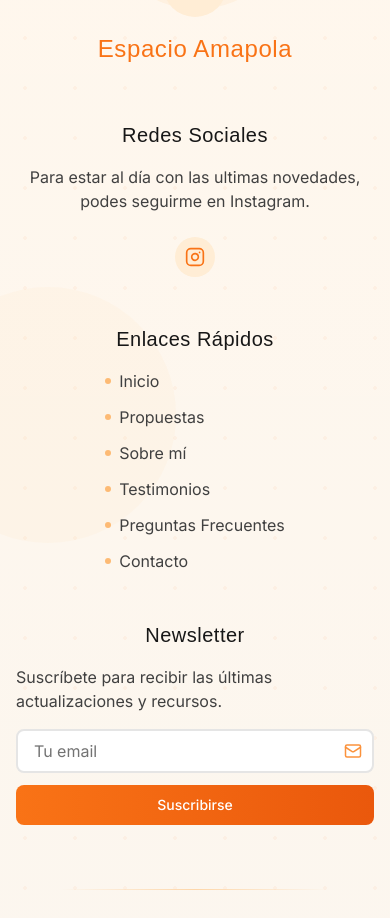
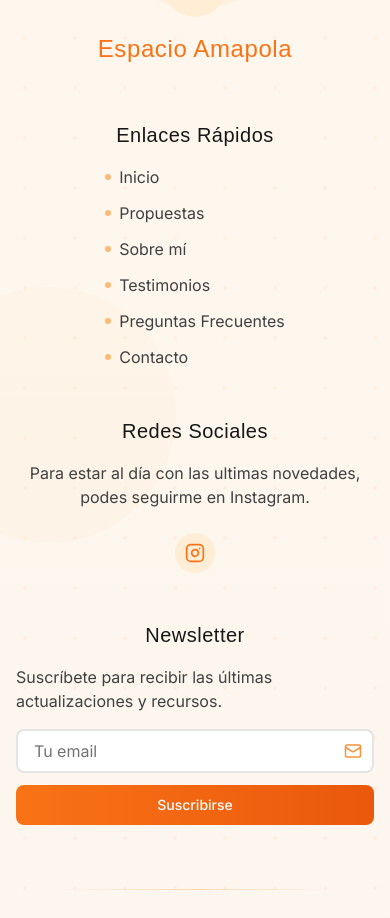
Before and after one commit to ssannnn/espacio_amapola_v2.1, a Next.js app: page /services in a window 390 px wide. Shown: the part 7700-8618 px from the top of the page. Built offline with nearby package versions, Linux system fonts and the light colour scheme; no server answers; a web font is replaced by a local one.

Commit message:
Fix typo sizing on mobile devices

```diff
--- a/components/landing/footer.tsx
+++ b/components/landing/footer.tsx
@@ -85,7 +85,42 @@ export default function Footer() {
 
         {/* Main content grid */}
         <div className="grid gap-12 md:grid-cols-3">
-          {/* About section */}
+           {/* Quick links section with visual indicators */}
+           <motion.div
+            initial={{ opacity: 0, y: 20 }}
+            whileInView={{ opacity: 1, y: 0 }}
+            transition={{ duration: 0.5, delay: 0.4 }}
+            viewport={{ once: true }}
+            className="flex flex-col items-center md:items-start"
+          >
+            <h4 className="mb-4 text-xl text-neutral-900 font-display tracking-wide">Enlaces Rápidos</h4>
+            <ul className="space-y-3 font-sans">
+              {[
+                { name: "Inicio", path: "/" },
+                { name: "Propuestas", path: "/services" },
+                { name: "Sobre mí", path: "/#about" },
+                { name: "Testimonios", path: "/#testimonials" },
+                { name: "Preguntas Frecuentes", path: "/#faq" },
+                { name: "Contacto", path: "/#contact" },
+              ].map((item, index) => (
+                <motion.li
+                  key={index}
+                  whileHover={{ x: 5 }}
+                  transition={{ type: "spring", stiffness: 300, damping: 20 }}
+                >
+                  <Link
+                    href={item.path}
+                    className="group flex items-center text-neutral-700 transition-colors hover:text-orange-500"
+                  >
+                    <span className="mr-2 inline-block h-1.5 w-1.5 rounded-full bg-orange-300 transition-all duration-300 group-hover:h-2 group-hover:w-2 group-hover:bg-orange-500"></span>
+                    {item.name}
+                  </Link>
+                </motion.li>
+              ))}
+            </ul>
+          </motion.div>
+
+          {/* Social link section */}
           <motion.div
             initial={{ opacity: 0, y: 20 }}
             whileInView={{ opacity: 1, y: 0 }}
@@ -124,41 +159,6 @@ export default function Footer() {
                   </Link>
                 </motion.div>
             </div>
-          </motion.div>
-
-          {/* Quick links section with visual indicators */}
-          <motion.div
-            initial={{ opacity: 0, y: 20 }}
-            whileInView={{ opacity: 1, y: 0 }}
-            transition={{ duration: 0.5, delay: 0.4 }}
-            viewport={{ once: true }}
-            className="flex flex-col items-center md:items-start"
-          >
-            <h4 className="mb-4 text-xl text-neutral-900 font-display tracking-wide">Enlaces Rápidos</h4>
-            <ul className="space-y-3 font-sans">
-              {[
-                { name: "Inicio", path: "/" },
-                { name: "Propuestas", path: "/services" },
-                { name: "Sobre mí", path: "/#about" },
-                { name: "Testimonios", path: "/#testimonials" },
-                { name: "Preguntas Frecuentes", path: "/#faq" },
-                { name: "Contacto", path: "/#contact" },
-              ].map((item, index) => (
-                <motion.li
-                  key={index}
-                  whileHover={{ x: 5 }}
-                  transition={{ type: "spring", stiffness: 300, damping: 20 }}
-                >
-                  <Link
-                    href={item.path}
-                    className="group flex items-center text-neutral-700 transition-colors hover:text-orange-500"
-                  >
-                    <span className="mr-2 inline-block h-1.5 w-1.5 rounded-full bg-orange-300 transition-all duration-300 group-hover:h-2 group-hover:w-2 group-hover:bg-orange-500"></span>
-                    {item.name}
-                  </Link>
-                </motion.li>
-              ))}
-            </ul>
           </motion.div>
 
           {/* Newsletter section with improved visual design */}
--- a/components/landing/hero.tsx
+++ b/components/landing/hero.tsx
@@ -128,7 +128,7 @@ export default function Hero() {
           </motion.h1>
 
           <motion.p
-            className="mb-8 max-w-xl text-lg text-neutral-700 md:text-xl"
+            className="mb-8 max-w-xl text-base text-neutral-700 md:text-xl"
             initial={{ opacity: 0, y: 20 }}
             animate={{ opacity: 1, y: 0 }}
             transition={{ duration: 0.5, delay: 0.9 }}
--- a/components/landing/services.tsx
+++ b/components/landing/services.tsx
@@ -37,7 +37,7 @@ export default function Services() {
       <div className="container relative z-10 mx-auto px-4 sm:px-6 lg:px-8">
         <div className="mb-16 text-center">
           <h2 className="mt-4 text-4xl tracking-tight text-neutral-900 sm:text-5xl">Acompañamiento Integral</h2>
-          <p className="mx-auto mt-4 max-w-2xl text-lg text-neutral-600">
+          <p className="mx-auto mt-4 max-w-2xl text-base md:text-lg text-neutral-600">
             Desde el embarazo hasta el postparto con propuestas personalizadas, disponibles de manera presencial u online.
           </p>
         </div>
@@ -58,7 +58,7 @@ export default function Services() {
 
             <div className="absolute inset-0 flex flex-col justify-between p-8 text-white">
               <div className="flex justify-between">
-                <h3 className="text-2xl md:text-3xl">Encuentros semanales para embarazadas</h3>
+                <h3 className="text-xl md:text-3xl">Encuentros semanales para embarazadas</h3>
 
                 {/* Location indicator */}
                 <div className="flex items-center gap-2 rounded-full bg-white/20 px-3 py-1 text-sm backdrop-blur-sm">
@@ -84,15 +84,15 @@ export default function Services() {
               <div className="flex flex-col gap-6 md:flex-row md:items-end">
                 {/* Content area - reduced width to accommodate larger map */}
                 <div className="flex-1 md:max-w-[50%]">
-                  <h4 className="text-xl md:text-2xl mb-4">
+                  <h4 className="hidden md:block md:text-2xl mb-4">
                     Habitando mí cuerpo
                  </h4>
-                  <p className="mb-6 text-base md:text-lg text-neutral-200">
+                  <p className="mb-6 text-sm md:text-lg text-neutral-200">
                     Trabajamos con movimientos suaves y conscientes para aliviar tensiones, desde la esferodinamia,
                     el método de Frida Kaplan, hipnoparto, centros de energía y visualizaciones,
                     para conectar con tu bebé y preparar tu cuerpo para el trabajo de parto y parto.
                   </p>
-                  <button className="rounded-full bg-orange-500 px-6 py-3 text-white hover:bg-orange-600">
+                  <button className="rounded-full text-sm bg-orange-500 px-6 py-3 text-white hover:bg-orange-600">
                     <Link href="/services">Conocer Más</Link>
                   </button>
                 </div>
@@ -134,7 +134,7 @@ export default function Services() {
                 <div className="absolute inset-0 flex flex-col justify-between p-6 text-white">
                   <h3 className="text-xl md:text-2xl">{service.title}</h3>
                   <div>
-                    <p className="mb-4 text-neutral-200">{service.description}</p>
+                    <p className="mb-4 text-sm md:text-base text-neutral-200">{service.description}</p>
                     <button className="rounded-full bg-orange-500 px-4 py-2 text-sm text-white hover:bg-orange-600">
                       <Link href={`/services#${service.title.toLowerCase().replace(" ", "-")}`}>Conocer Más</Link>
                     </button>
--- a/components/landing/testimonials.tsx
+++ b/components/landing/testimonials.tsx
@@ -128,7 +128,7 @@ export default function Testimonials() {
             Testimonios
           </span>
           <h2 className="mt-4 text-4xl tracking-tight text-neutral-900 sm:text-5xl">Experiencias de Familias</h2>
-          <p className="mx-auto mt-4 max-w-2xl text-lg text-neutral-600">
+          <p className="mx-auto mt-4 max-w-2xl text-base md:text-lg text-neutral-600">
             Testimonios de familias que me permitieron ser parte de su camino.
           </p>
         </div>
```
